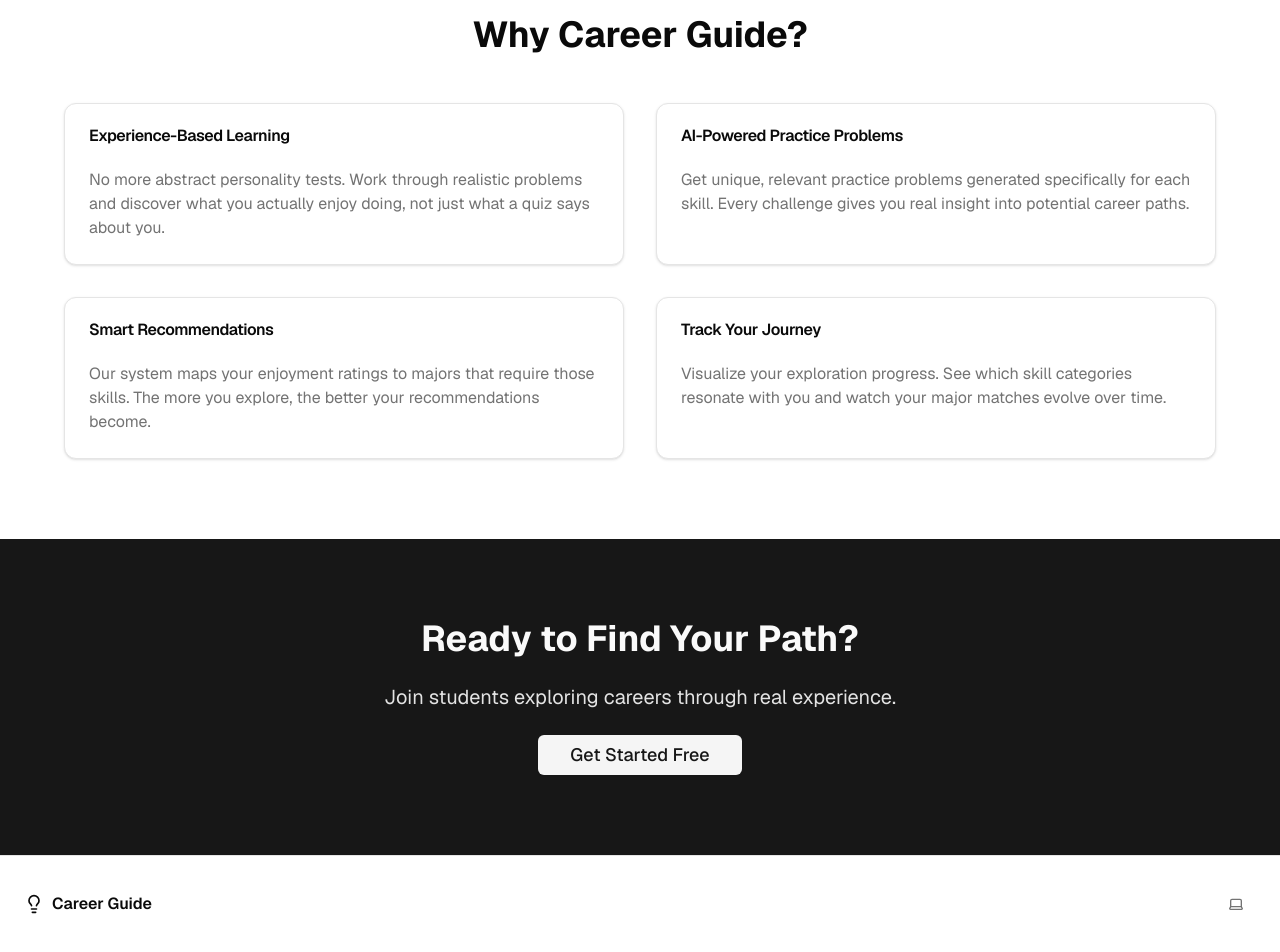
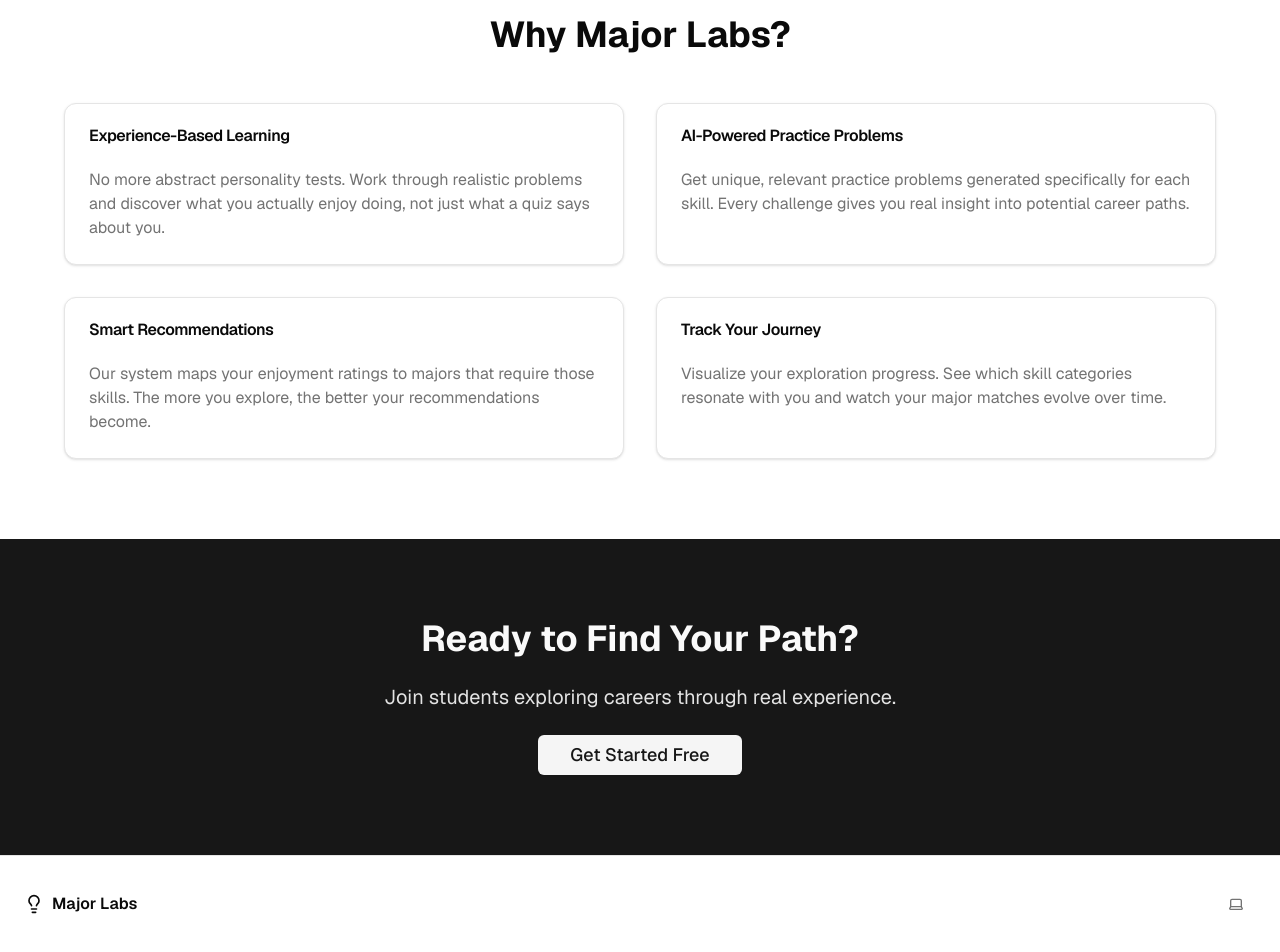
Before and after one commit to ianjrobertson/career-guide, a Next.js app: page / in a window 1280 px wide. Shown: the part 1128-2080 px from the top of the page. Built offline with nearby package versions, Linux system fonts and the light colour scheme; no server answers.

Commit message:
rebranded as major labs

```diff
--- a/app/layout.tsx
+++ b/app/layout.tsx
@@ -9,7 +9,7 @@ const defaultUrl = process.env.VERCEL_URL
 
 export const metadata: Metadata = {
   metadataBase: new URL(defaultUrl),
-  title: "Career Guide - Discover Your Path Through Experience",
+  title: "Major Labs - Discover Your Path Through Experience",
   description: "Stop taking quizzes. Start doing. Explore careers through hands-on practice problems and get personalized major recommendations based on what you actually enjoy.",
 };
 
--- a/app/page.tsx
+++ b/app/page.tsx
@@ -14,7 +14,7 @@ export default function Home() {
         <div className="max-w-7xl mx-auto flex justify-between items-center p-4 px-6">
           <div className="flex items-center gap-2">
             <Lightbulb className="h-6 w-6" />
-            <span className="font-bold text-xl">Career Guide</span>
+            <span className="font-bold text-xl">Major Labs</span>
           </div>
           <AuthButton />
         </div>
@@ -103,7 +103,7 @@ export default function Home() {
       <section className="py-20 px-6">
         <div className="max-w-6xl mx-auto">
           <h2 className="text-3xl md:text-4xl font-bold text-center mb-12">
-            Why Career Guide?
+            Why Major Labs?
           </h2>
 
           <div className="grid md:grid-cols-2 gap-8">
@@ -179,7 +179,7 @@ export default function Home() {
         <div className="max-w-7xl mx-auto px-6 flex flex-col md:flex-row justify-between items-center gap-4">
           <div className="flex items-center gap-2">
             <Lightbulb className="h-5 w-5" />
-            <span className="font-semibold">Career Guide</span>
+            <span className="font-semibold">Major Labs</span>
           </div>
           <div className="flex items-center gap-6 text-sm text-muted-foreground">
             <ThemeSwitcher />
--- a/app/protected/layout.tsx
+++ b/app/protected/layout.tsx
@@ -1,7 +1,7 @@
 import { AuthButton } from "@/components/auth-button";
 import { ThemeSwitcher } from "@/components/theme-switcher";
 import Link from "next/link";
-import { Home, BookOpen, TrendingUp, User } from "lucide-react";
+import { Home, BookOpen, TrendingUp, User, Icon, FlaskConical } from "lucide-react";
 
 const NAV_LINKS = [
   {
@@ -39,7 +39,7 @@ export default function ProtectedLayout({
           <div className="flex justify-between items-center h-16">
             {/* Logo/Brand */}
             <Link href="/protected" className="flex items-center gap-2">
-              <div className="font-bold text-xl">Career Guide</div>
+              <div className="font-bold text-xl flex space-x-2"><FlaskConical className=""/> <span className="pr-2">Major Labs</span> </div>
             </Link>
 
             {/* Desktop Navigation */}
@@ -96,7 +96,7 @@ export default function ProtectedLayout({
       <footer className="w-full border-t mt-auto">
         <div className="max-w-7xl mx-auto px-4 sm:px-6 lg:px-8 py-6">
           <p className="text-center text-sm text-muted-foreground">
-            Career Guide - Discover your path through hands-on learning
+            Major Labs - Discover your path through hands-on learning
           </p>
         </div>
       </footer>
--- a/components/onboarding/onboarding-form.tsx
+++ b/components/onboarding/onboarding-form.tsx
@@ -144,7 +144,7 @@ export function OnboardingForm() {
               <div className="mx-auto w-16 h-16 rounded-full bg-primary/10 flex items-center justify-center">
                 <Lightbulb className="h-8 w-8 text-primary" />
               </div>
-              <CardTitle className="text-3xl">Welcome to Career Guide!</CardTitle>
+              <CardTitle className="text-3xl">Welcome to Major Labs!</CardTitle>
               <CardDescription className="text-base">
                 Let&apos;s find the perfect career path for you through hands-on exploration.
                 This will only take 2 minutes.
```
Also changed, not shown: 1 other file (tests, documents, lock files or other folders).
